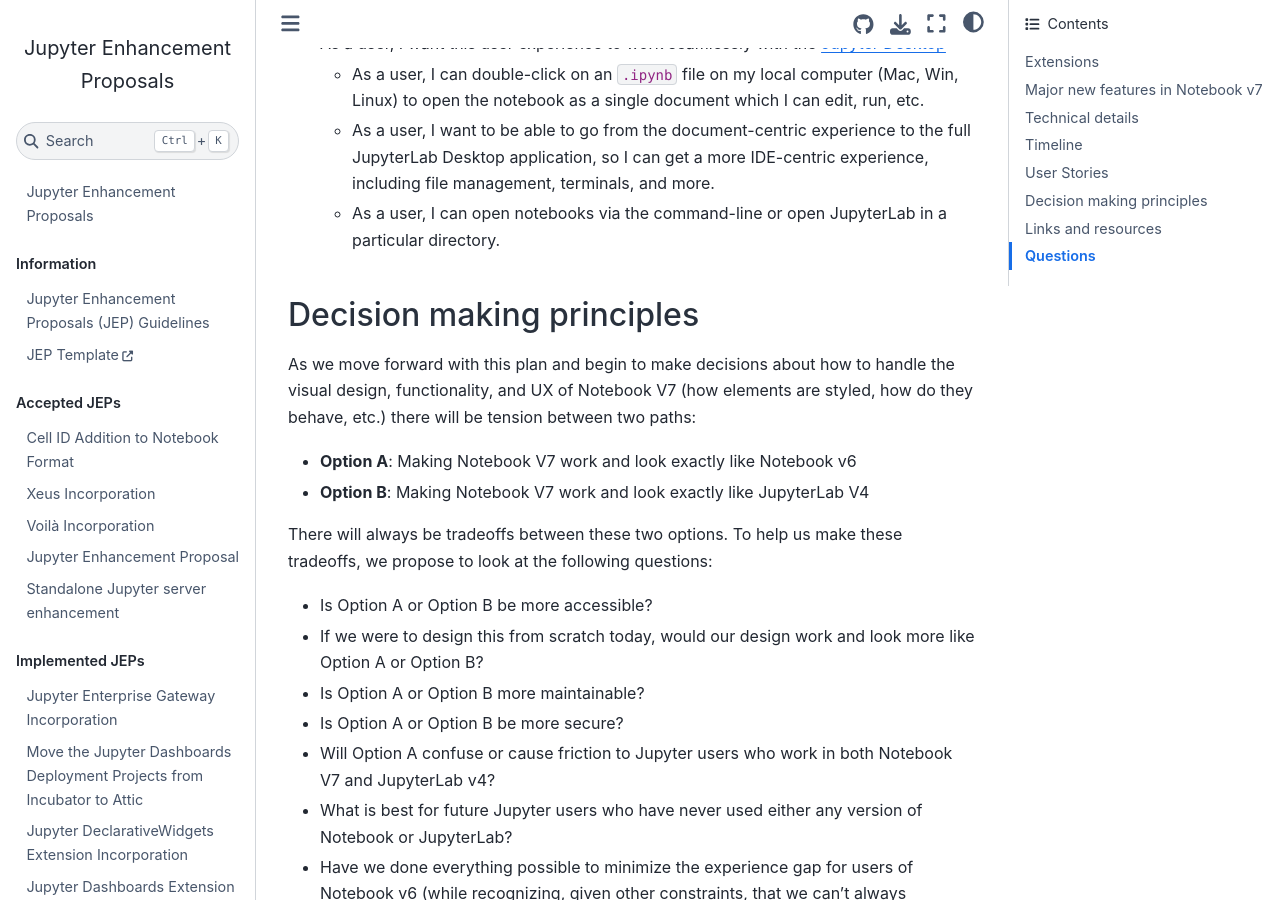
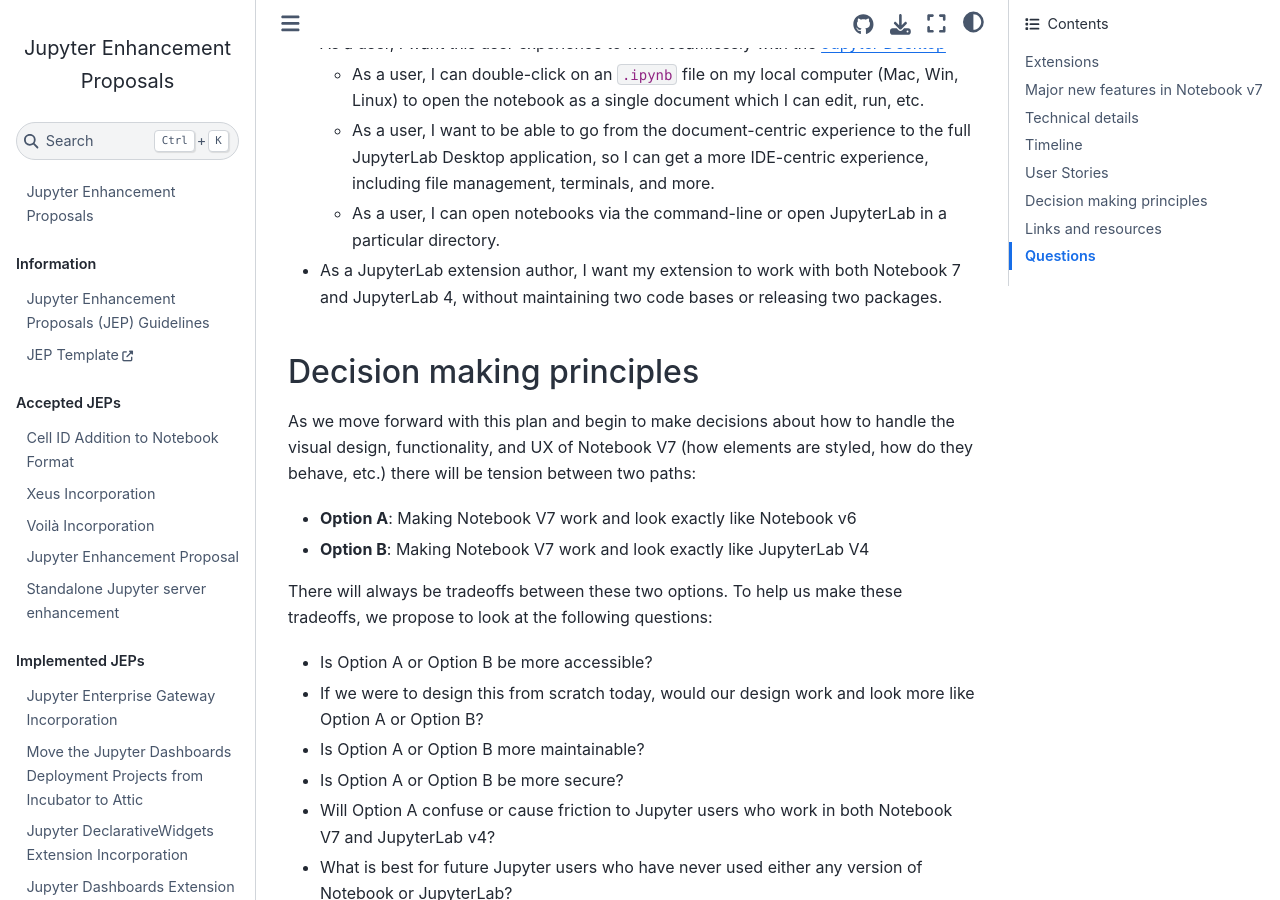
Before and after one commit to jupyter/enhancement-proposals, a Jupyter Book: the page built from 79-notebook-v7/notebook-v7.md, in a window 1280 px wide and 900 px high, scrolled down 4194 px. Built offline with Jupyter Book 1.0.4 settings and Sphinx 7.4.7 and the Sphinx Book theme 1.1.4, drawn with Linux system fonts in a browser that asks for light colours.

Commit message:
Add note regarding extension authors user story.
Co-authored-by: Brian Granger <ellisonbg@gmail.com>

```diff
--- a/79-notebook-v7/notebook-v7.md
+++ b/79-notebook-v7/notebook-v7.md
@@ -91,7 +91,7 @@
     - As a user, I can double-click on an `.ipynb` file on my local computer (Mac, Win, Linux) to open the notebook as a single document which I can edit, run, etc.
     - As a user, I want to be able to go from the document-centric experience to the full JupyterLab Desktop application, so I can get a more IDE-centric experience, including file management, terminals, and more.
     - As a user, I can open notebooks via the command-line or open JupyterLab in a particular directory.
-
+- As a JupyterLab extension author, I want my extension to work with both Notebook 7 and JupyterLab 4, without maintaining two code bases or releasing two packages.
 ## Decision making principles
 
 As we move forward with this plan and begin to make decisions about how to handle the visual design, functionality, and UX of Notebook V7 (how elements are styled, how do they behave, etc.) there will be tension between two paths:
```
